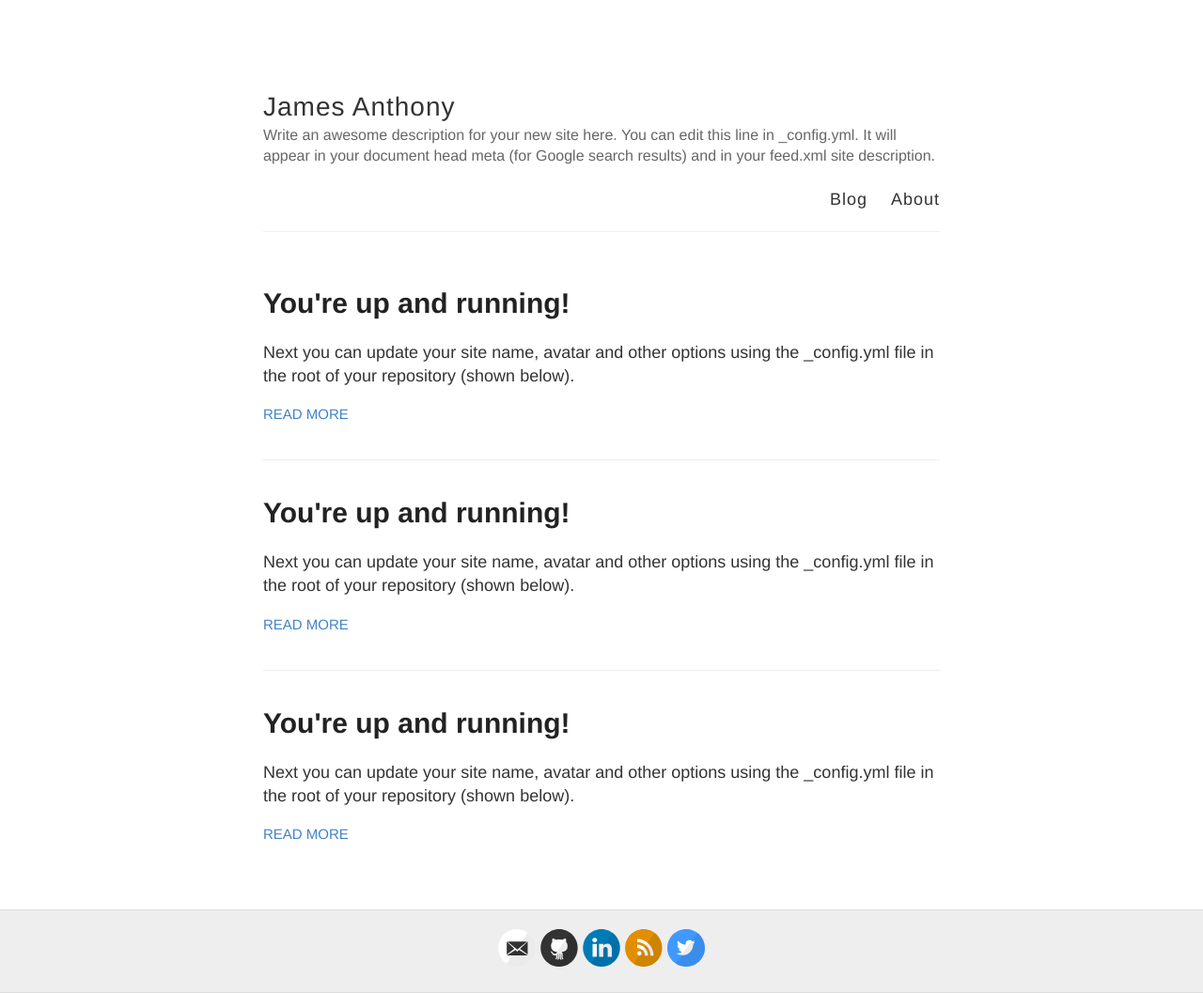
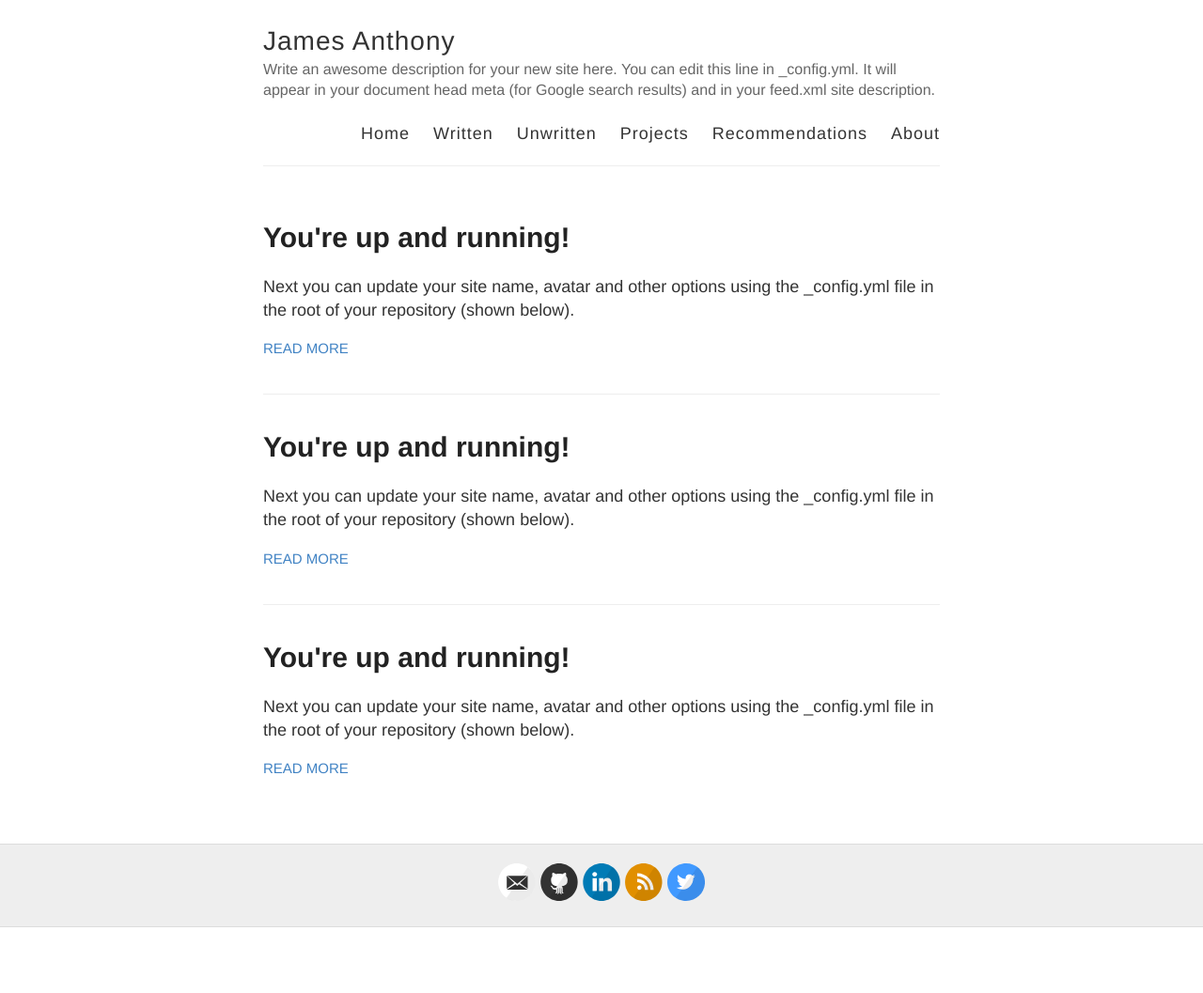
Before and after one commit to jamesant/jamesant.github.io, a Jekyll site: the page built from index.html, in a window 1280 px wide. Shown: the whole page at 94% size. Built offline with Jekyll 4.4.1, drawn with Linux system fonts in a browser that asks for light colours; after the commit the page ends 987 px from its top, so only the background shows below that.

Commit message:
cleanup unused social cruft

```diff
--- a/_includes/svg-icons.html
+++ b/_includes/svg-icons.html
@@ -1,13 +1,5 @@
-{% if site.footer-links.dribbble %}<a href="https://dribbble.com/{{ site.footer-links.dribbble }}"><i class="svg-icon dribbble"></i></a>{% endif %}
 {% if site.footer-links.email %}<a href="mailto:{{ site.footer-links.email }}"><i class="svg-icon email"></i></a>{% endif %}
-{% if site.footer-links.facebook %}<a href="https://www.facebook.com/{{ site.footer-links.facebook }}"><i class="svg-icon facebook"></i></a>{% endif %}
-{% if site.footer-links.flickr %}<a href="https://www.flickr.com/{{ site.footer-links.flickr }}"><i class="svg-icon flickr"></i></a>{% endif %}
 {% if site.footer-links.github %}<a href="https://github.com/{{ site.footer-links.github }}"><i class="svg-icon github"></i></a>{% endif %}
-{% if site.footer-links.instagram %}<a href="https://instagram.com/{{ site.footer-links.instagram }}"><i class="svg-icon instagram"></i></a>{% endif %}
 {% if site.footer-links.linkedin %}<a href="https://www.linkedin.com/in/{{ site.footer-links.linkedin }}"><i class="svg-icon linkedin"></i></a>{% endif %}
-{% if site.footer-links.pinterest %}<a href="https://www.pinterest.com/{{ site.footer-links.pinterest }}"><i class="svg-icon pinterest"></i></a>{% endif %}
 {% if site.footer-links.rss %}<a href="{{ site.baseurl }}/feed.xml"><i class="svg-icon rss"></i></a>{% endif %}
 {% if site.footer-links.twitter %}<a href="https://www.twitter.com/{{ site.footer-links.twitter }}"><i class="svg-icon twitter"></i></a>{% endif %}
-{% if site.footer-links.stackoverflow %}<a href="http://stackoverflow.com/{{ site.footer-links.stackoverflow }}"><i class="svg-icon stackoverflow"></i></a>{% endif %}
-{% if site.footer-links.youtube %}<a href="https://youtube.com/{{ site.footer-links.youtube }}"><i class="svg-icon youtube"></i></a>{% endif %}
-{% if site.footer-links.googleplus %}<a href="https://plus.google.com/{{ site.footer-links.googleplus }}"><i class="svg-icon googleplus"></i></a>{% endif %}
--- a/_layouts/default.html
+++ b/_layouts/default.html
@@ -19,15 +19,17 @@
     <div class="wrapper-masthead">
       <div class="container">
         <header class="masthead clearfix">
-          <a href="{{ site.baseurl }}/" class="site-avatar"><img src="{{ site.avatar }}" /></a>
-
           <div class="site-info">
             <h1 class="site-name"><a href="{{ site.baseurl }}/">{{ site.name }}</a></h1>
             <p class="site-description">{{ site.description }}</p>
           </div>
 
           <nav>
-            <a href="{{ site.baseurl }}/">Blog</a>
+            <a href="{{ site.baseurl }}/">Home</a>
+            <a href="{{ site.baseurl }}/written">Written</a>
+            <a href="{{ site.baseurl }}/unwritten">Unwritten</a>
+            <a href="{{ site.baseurl }}/projects">Projects</a>
+            <a href="{{ site.baseurl }}/recommendations">Recommendations</a>
             <a href="{{ site.baseurl }}/about">About</a>
           </nav>
         </header>
```
